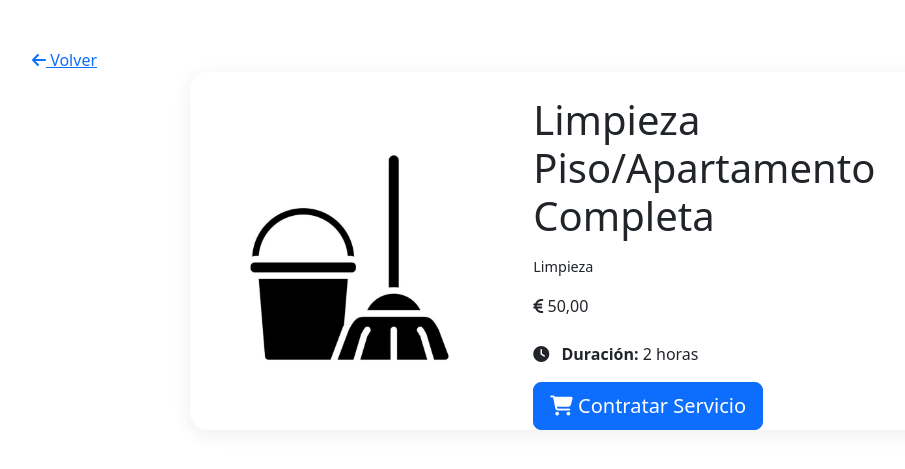
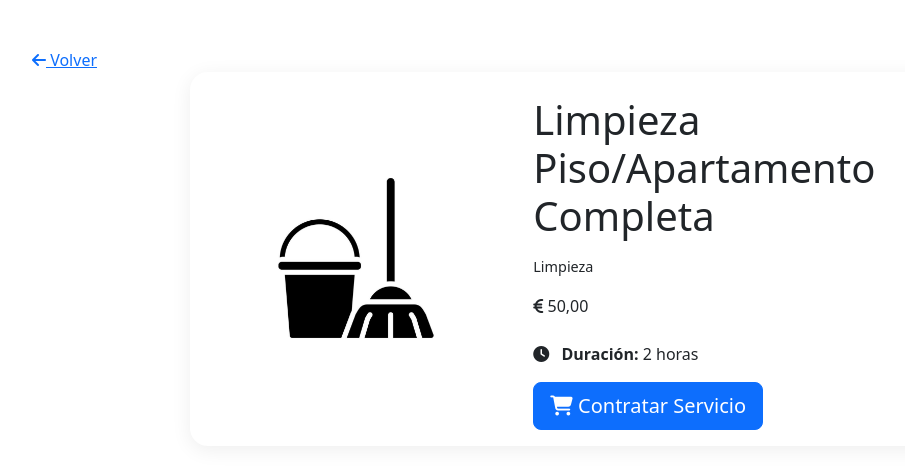
Before and after one commit to Mario-Labrador/Proyecto-Software, a PHP site: page /views/detalle_servicio.php?id=1 in a window 1280 px wide. Shown: the part 78-547 px from the top of the page, without its empty margins (50-955 px from the left). Run offline with PHP 8.4, Linux system fonts and the light colour scheme; the visitor is signed in with stand-in values (Sample User, id 1); data comes from the database, SQL or seed files in the repository; data that the repository does not hold is empty; some libraries are stand-ins or nearby versions.

Commit message:
Detalle servicio actualizado

```diff
--- a/CleanGestor/assets/css/style.css
+++ b/CleanGestor/assets/css/style.css
@@ -1373,3 +1373,32 @@ a:focus {
   font-size: 1rem;
   padding: 10px 15px;
 }
+
+.image-container {
+  width: 300px;
+  height: 300px;
+  margin: 0 auto;
+  overflow: hidden;
+}
+
+.service-img-container {
+  width: 100%;
+  max-width: 300px;
+  aspect-ratio: 1 / 1;
+  margin: 0 auto 16px auto;
+  margin-left: 16px;
+  overflow: hidden;
+  display: flex;
+  align-items: center;
+  justify-content: center;
+  background: #ffffff;
+}
+
+.service-img {
+  max-width: 100%;      /* Nunca será más ancha que su contenedor */
+  max-height: 250px;    /* Limita la altura máxima, ajusta a tu diseño */
+  width: auto;          /* El ancho se ajusta automáticamente */
+  height: auto;         /* La altura se ajusta automáticamente */
+  display: block;
+  margin: 0 auto 24px auto; /* Centrada y con margen inferior */
+}
--- a/CleanGestor/views/detalle_servicio.php
+++ b/CleanGestor/views/detalle_servicio.php
@@ -3,13 +3,6 @@ session_start();
 require_once("../VO/ServicioVO.php");
 require_once("../DAO/ServicioDAO.php");
 require_once("../DAO/ContratoDAO.php"); // Cambiar a ContratoDAO
-
-
-
-// Verificar si el usuario está logueado y es cliente
-if (!isset($_SESSION['dni']) || $_SESSION['tipo_usuario'] !== 'cliente') {
-
-}
 
 // Validar el parámetro id
 if (!isset($_GET['id']) || !is_numeric($_GET['id'])) {
@@ -94,9 +87,11 @@ $imagen = !empty($servicio['fotoServicio']) && file_exists(__DIR__ . "/" . $serv
         <div class="service-card mx-auto mt-4" style="max-width: 800px;">
             <div class="row g-4 align-items-center">
                 <div class="col-md-5 text-center">
-                    <img src="<?= $imagen ?>"
-                         alt="Imagen del servicio"
-                         class="service-img img-fluid">
+                    <div class="service-img-container">
+                        <img src="<?= $imagen ?>"
+                            alt="Imagen del servicio"
+                            class="service-img">
+                    </div>
                 </div>
                 <div class="col-md-7">
                     <h1 class="service-title mb-3"><?= htmlspecialchars($servicio['nombreServicio']) ?></h1>
@@ -119,12 +114,12 @@ $imagen = !empty($servicio['fotoServicio']) && file_exists(__DIR__ . "/" . $serv
                     <?php if ($_SESSION['tipo_usuario'] === 'cliente'): ?>
                         <!-- Botón habilitado para clientes -->
                         <a href="<?= $servicioYaEnCarrito ? "ver_carrito.php?idContrato={$contratoAbierto['idContrato']}" : "agregar_servicio_carrito.php?idContrato={$contratoAbierto['idContrato']}&idServicio={$servicio['idServicio']}" ?>"
-                           class="btn btn-primary btn-lg">
+                           class="btn btn-primary btn-lg mb-3">
                             <i class="fas fa-shopping-cart"></i> <?= $servicioYaEnCarrito ? 'Ya en el carrito' : 'Contratar Servicio' ?>
                         </a>
                     <?php else: ?>
                         <!-- Mensaje para usuarios no clientes -->
-                        <div class="alert alert-warning mt-3">
+                        <div class="alert alert-warning mt-3" style="margin-right: 40px;">
                             <i class="fas fa-exclamation-circle"></i> Debes iniciar sesión como cliente para contratar un servicio.
                         </div>
                     <?php endif; ?>
```
Also changed, not shown: Practica3_SQL/Diagrama ER.png (added), 6 other files.
